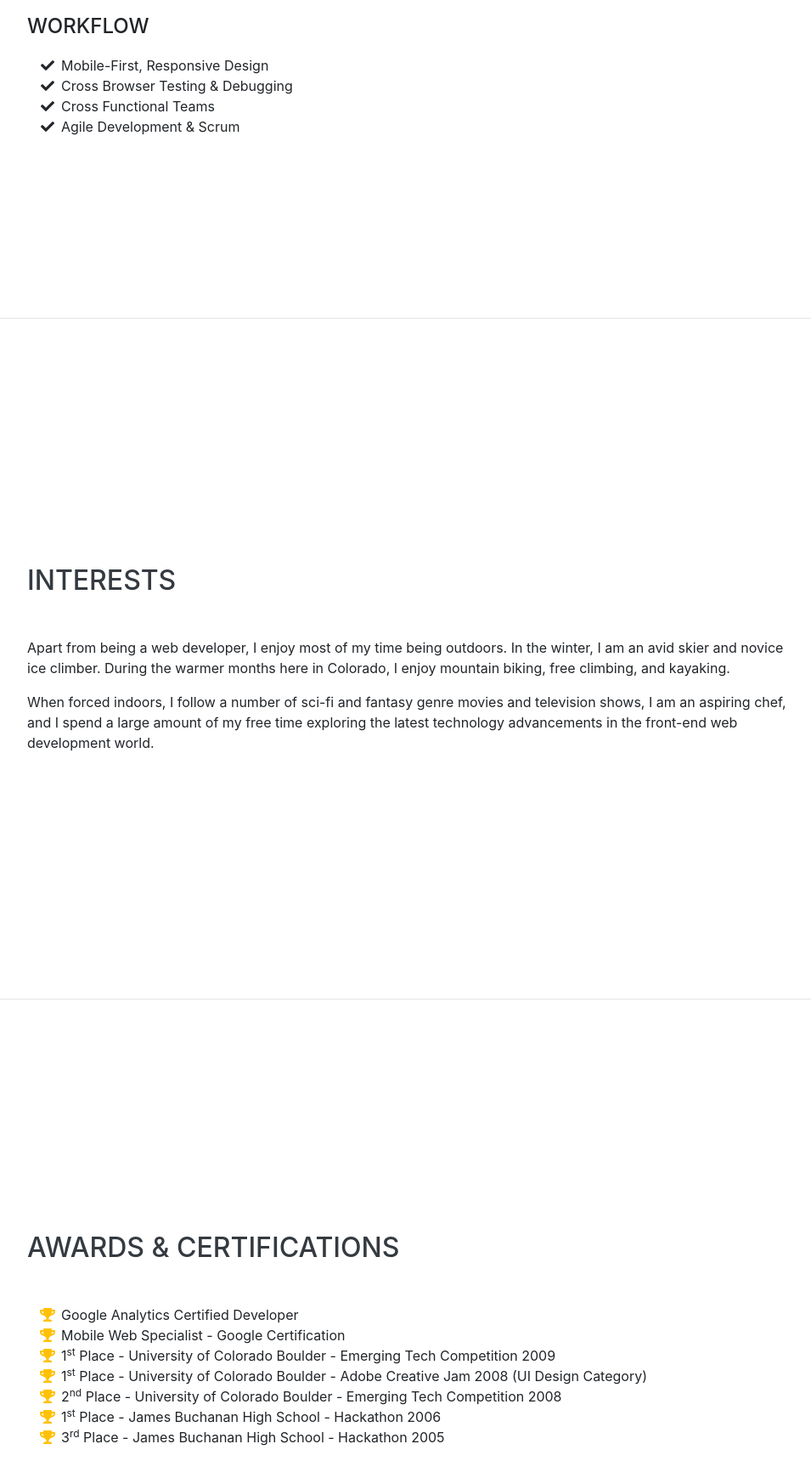
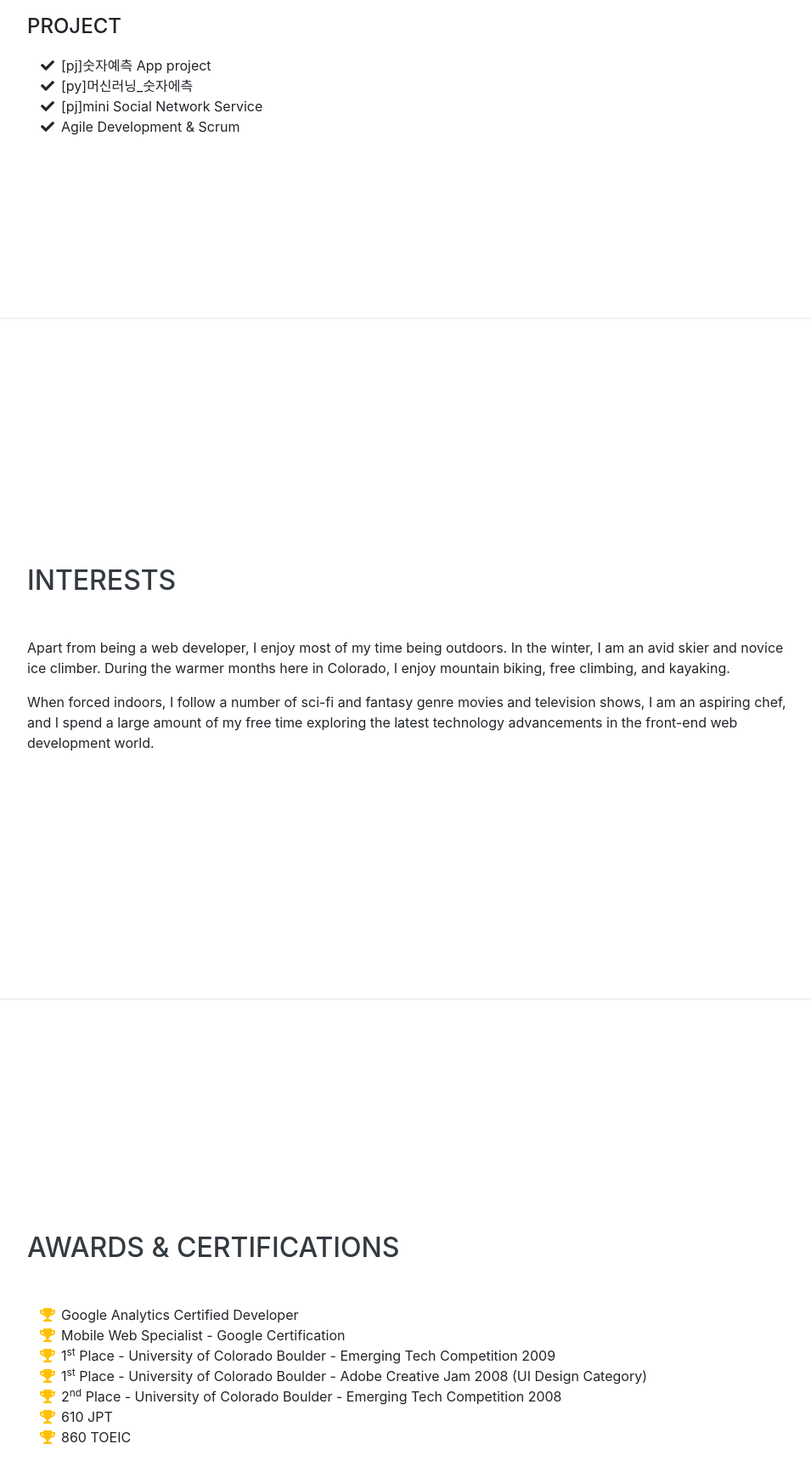
Before and after one commit to ehsehs90/ehsehs90.github.io, a website with bundled scripts: page index.html in a window 1280 px wide. Shown: the part 3122-4861 px from the top of the page at 85% size, without its empty margins (288-1243 px from the left). Built offline with nearby package versions, Linux system fonts and the light colour scheme; a web font is replaced by a local one.

Commit message:
세번째커밋

```diff
--- a/index.html
+++ b/index.html
@@ -220,17 +220,17 @@
           </li>
         </ul>
 
-        <div class="subheading mb-3">Workflow</div>
+        <div class="subheading mb-3">Project</div>
         <ul class="fa-ul mb-0">
           <li>
             <i class="fa-li fa fa-check"></i>
-            Mobile-First, Responsive Design</li>
+            [pj]숫자예측 App project</li>
           <li>
             <i class="fa-li fa fa-check"></i>
-            Cross Browser Testing &amp; Debugging</li>
+            [py]머신러닝_숫자에측</li>
           <li>
             <i class="fa-li fa fa-check"></i>
-            Cross Functional Teams</li>
+            [pj]mini Social Network Service</li>
           <li>
             <i class="fa-li fa fa-check"></i>
             Agile Development &amp; Scrum</li>
@@ -274,12 +274,12 @@
             Place - University of Colorado Boulder - Emerging Tech Competition 2008</li>
           <li>
             <i class="fa-li fa fa-trophy text-warning"></i>
-            1<sup>st</sup>
-            Place - James Buchanan High School - Hackathon 2006</li>
+            610<sup></sup>
+            JPT</li>
           <li>
             <i class="fa-li fa fa-trophy text-warning"></i>
-            3<sup>rd</sup>
-            Place - James Buchanan High School - Hackathon 2005</li>
+            860<sup></sup>
+           TOEIC</li>
         </ul>
       </div>
     </section>
```
